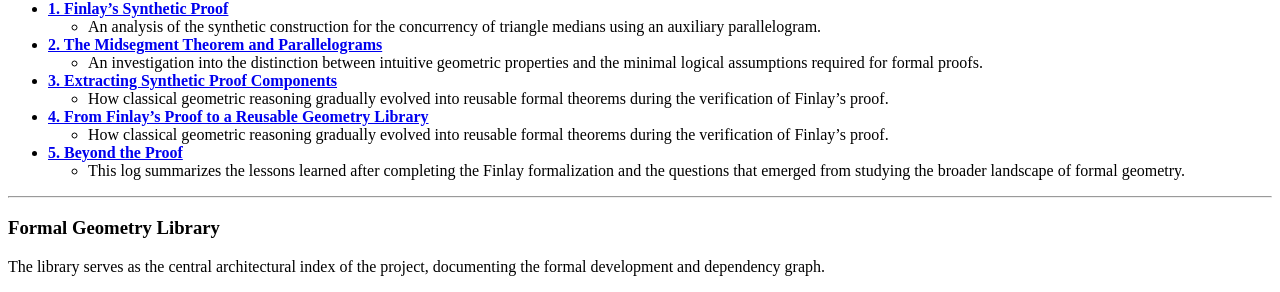
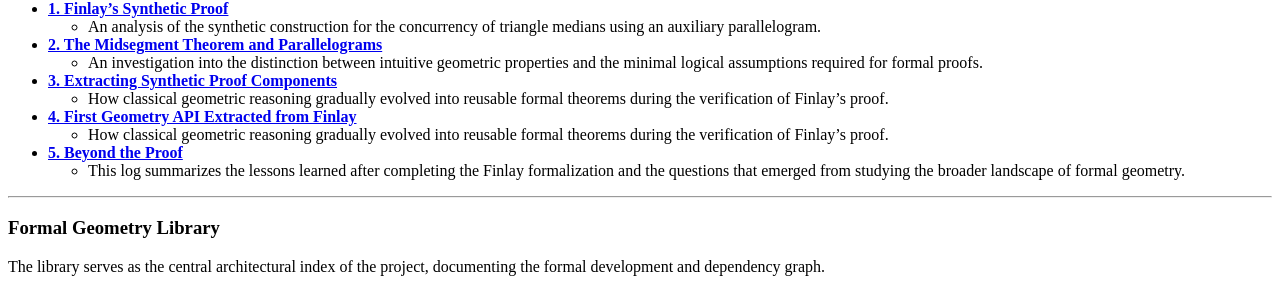
Before and after one commit to cgjteam/cgjteam.github.io, a Jekyll site: the page built from index.md, in a window 1280 px wide. Shown: the part 157-449 px from the top of the page. Built offline with Jekyll 4.4.1, drawn with Linux system fonts in a browser that asks for light colours; comment, search, counter and statistics services are not loaded; our own code applies the rules of GitHub Pages for plain Markdown files.

Commit message:
Rename section for clarity on geometry API

```diff
--- a/index.md
+++ b/index.md
@@ -17,7 +17,7 @@ Welcome to the CGJteam research laboratory. This archive documents our systemati
 * **[3. Extracting Synthetic Proof Components](log-003.md)**
    - How classical geometric reasoning gradually evolved into reusable formal theorems during the verification of Finlay's proof.
 
-* **[4. From Finlay's Proof to a Reusable Geometry Library](log-004.md)**
+* **[4. First Geometry API Extracted from Finlay](log-004.md)**
    - How classical geometric reasoning gradually evolved into reusable formal theorems during the verification of Finlay's proof.
 
 * **[5. Beyond the Proof](log-005.md)**
```
